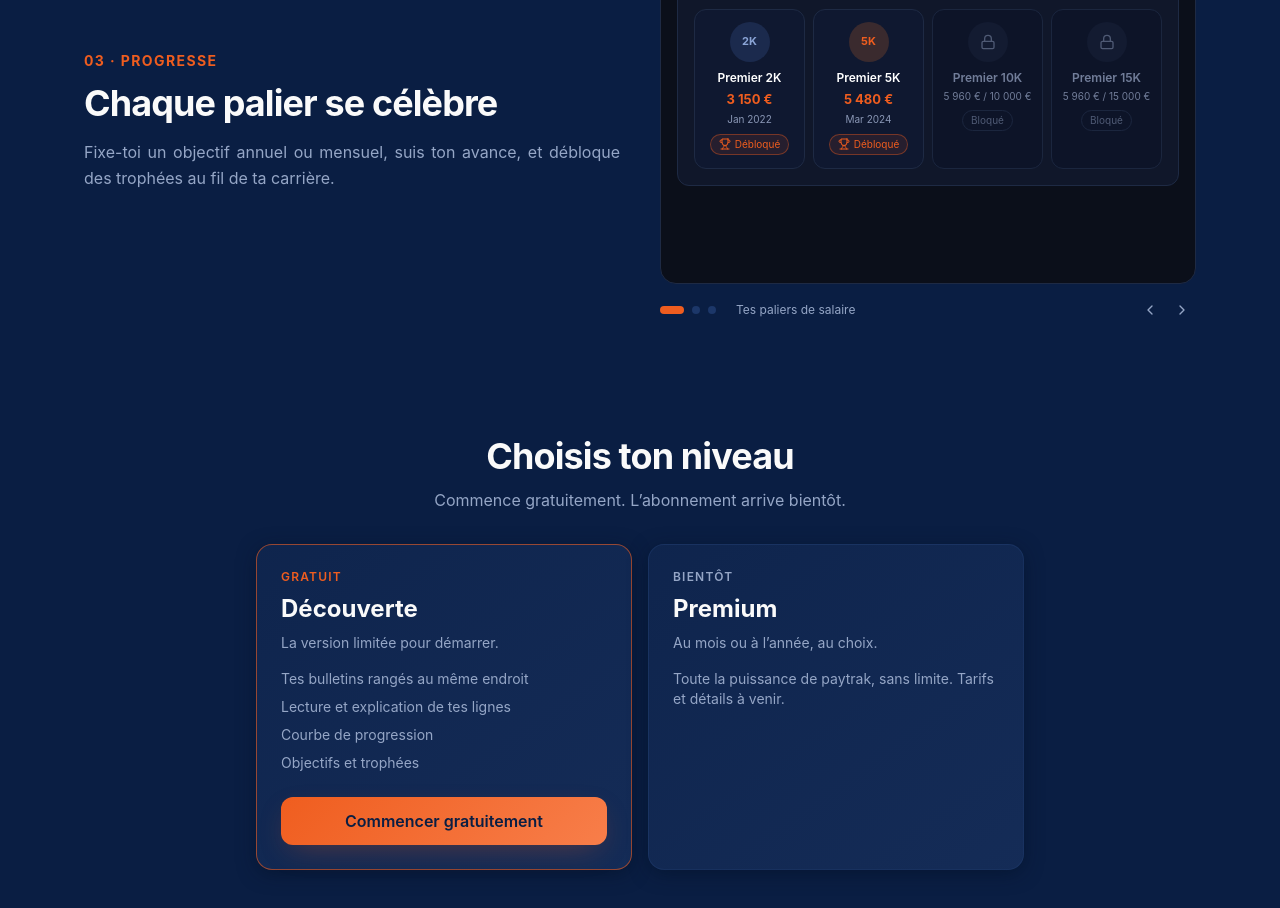
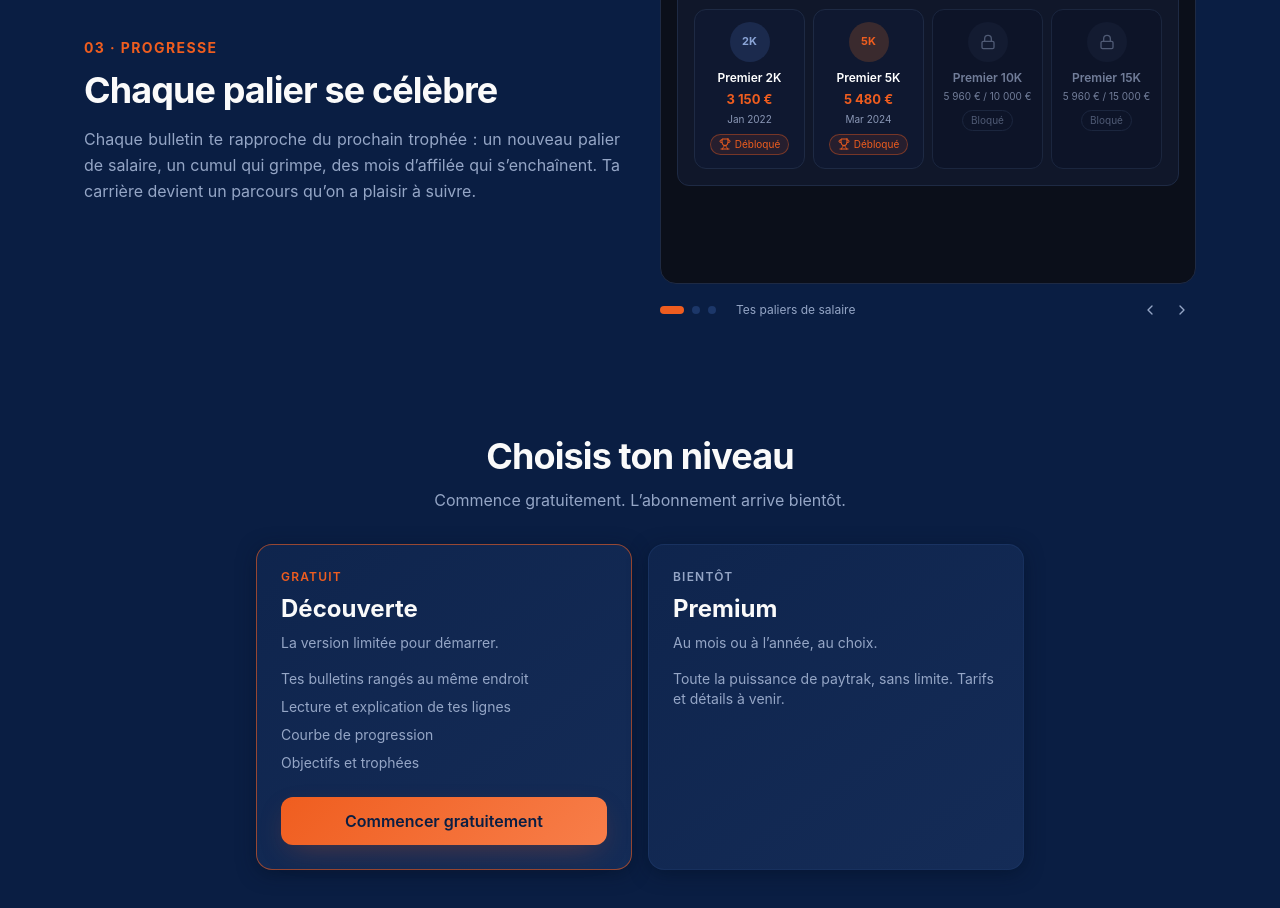
Before and after one commit to baptisterandis-coder/paytrack, a Next.js app: page / in a window 1280 px wide. Shown: the part 1840-2748 px from the top of the page. Built offline with nearby package versions, Linux system fonts and the light colour scheme; no server answers.

Commit message:
accueil : texte section Progresse

```diff
--- a/app/page.tsx
+++ b/app/page.tsx
@@ -128,7 +128,7 @@ export default async function Home() {
               <h2 className="text-3xl sm:text-4xl font-bold tracking-tight">{"Chaque palier se célèbre"}</h2>
               <p className="mt-4 text-muted-foreground leading-relaxed text-justify">
                 {
-                  "Fixe-toi un objectif annuel ou mensuel, suis ton avance, et débloque des trophées au fil de ta carrière."
+                  "Chaque bulletin te rapproche du prochain trophée : un nouveau palier de salaire, un cumul qui grimpe, des mois d’affilée qui s’enchaînent. Ta carrière devient un parcours qu’on a plaisir à suivre."
                 }
               </p>
             </div>
```
